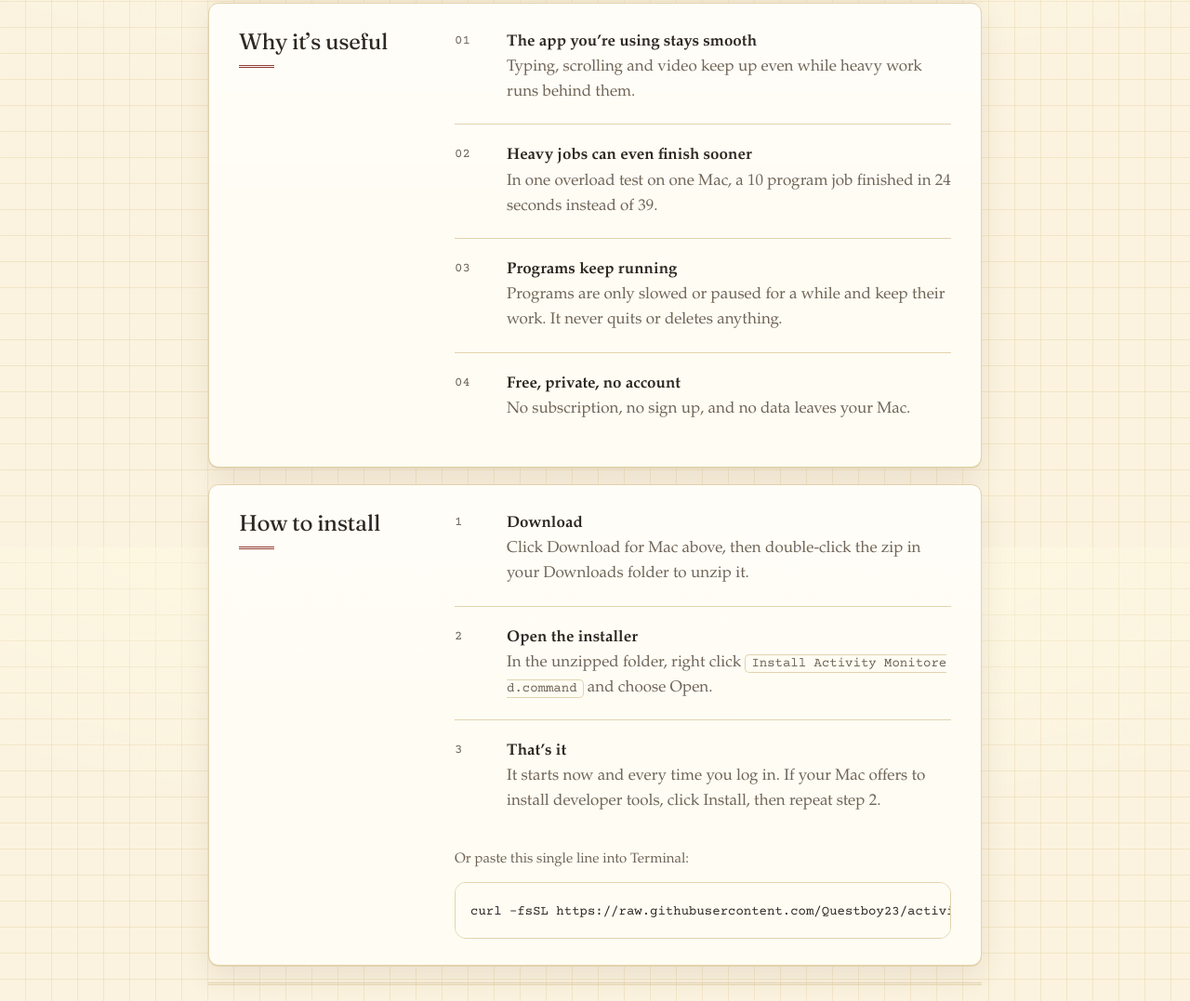
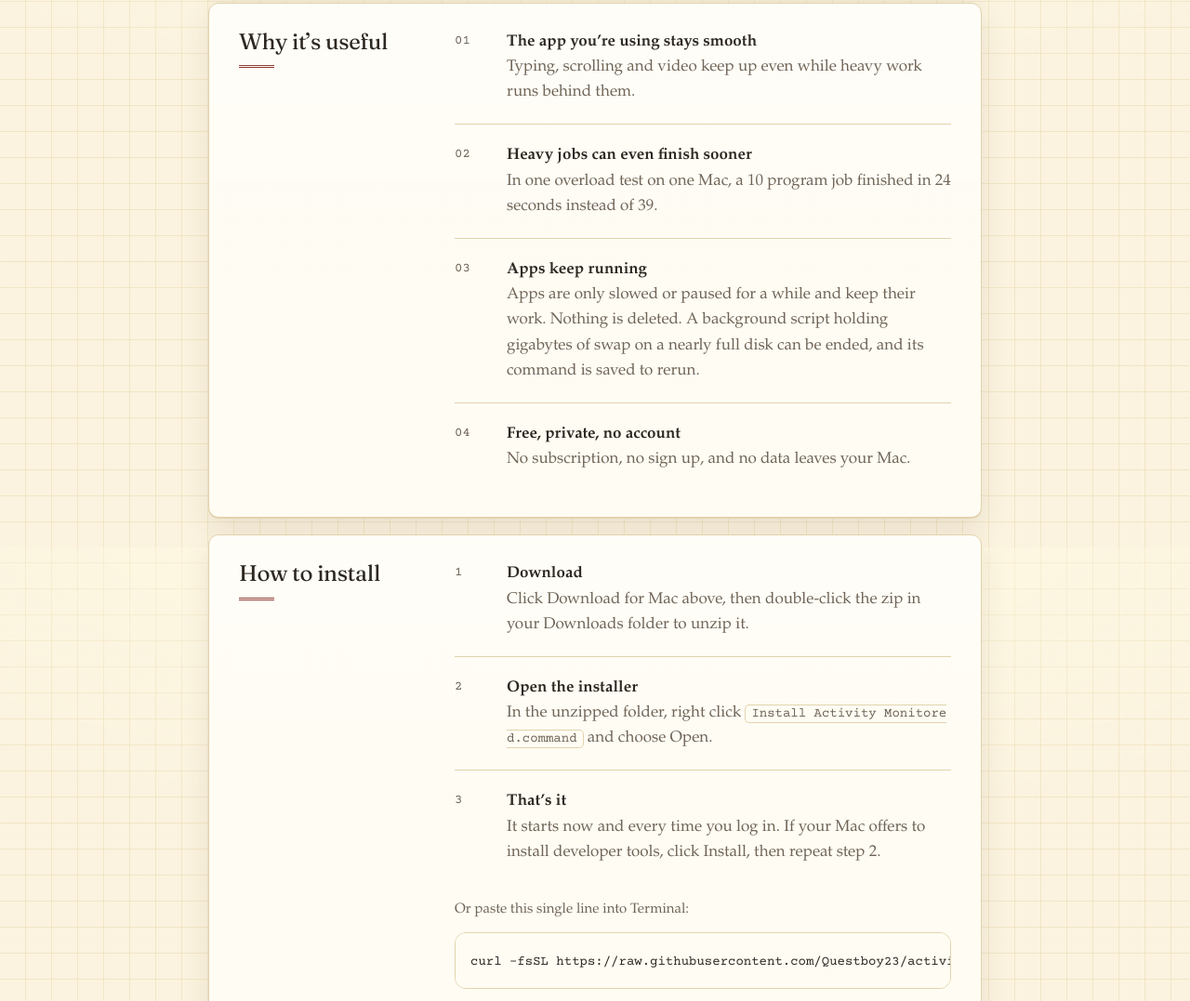
Before and after one commit to Questboy23/reedostrov.com, a plain HTML site: page activity-monitored/index.html in a window 1280 px wide. Shown: the part 2611-3688 px from the top of the page at 93% size. Drawn offline with nearby package versions, Linux system fonts and the light colour scheme.

Commit message:
Activity Monitored page: rebuild with the script-ending note
Co-Authored-By: Claude Opus 5.5 <noreply@anthropic.com>

```diff
--- a/activity-monitored/index.html
+++ b/activity-monitored/index.html
@@ -22,7 +22,7 @@
 <section class="blk glass"><h3 class="serif">Why it&rsquo;s useful</h3><ul class="pros">
 <li><span class="k">01</span><div><b>The app you&rsquo;re using stays smooth</b><span>Typing, scrolling and video keep up even while heavy work runs behind them.</span></div></li>
 <li><span class="k">02</span><div><b>Heavy jobs can even finish sooner</b><span>In one overload test on one Mac, a 10 program job finished in 24 seconds instead of 39.</span></div></li>
-<li><span class="k">03</span><div><b>Programs keep running</b><span>Programs are only slowed or paused for a while and keep their work. It never quits or deletes anything.</span></div></li>
+<li><span class="k">03</span><div><b>Apps keep running</b><span>Apps are only slowed or paused for a while and keep their work. Nothing is deleted. A background script holding gigabytes of swap on a nearly full disk can be ended, and its command is saved to rerun.</span></div></li>
 <li><span class="k">04</span><div><b>Free, private, no account</b><span>No subscription, no sign up, and no data leaves your Mac.</span></div></li>
 </ul></section>
 
```
